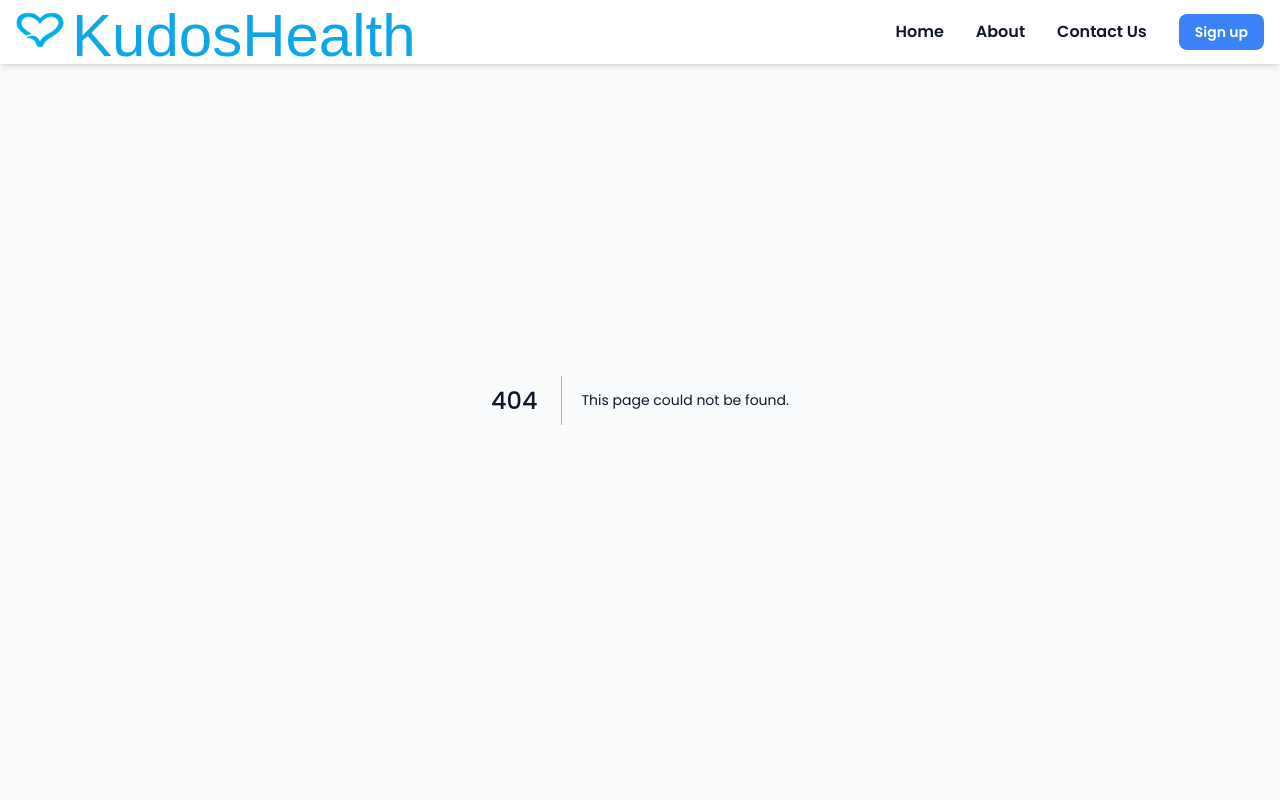
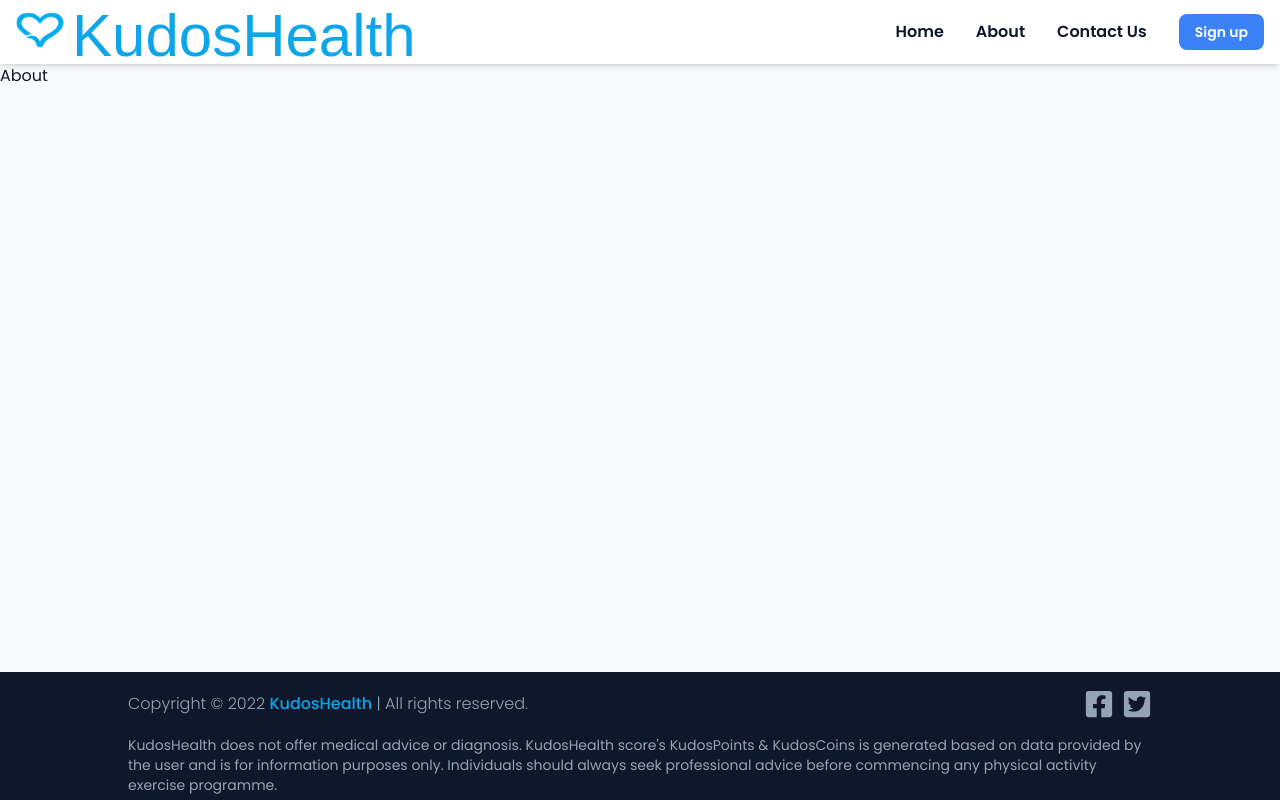
Before and after one commit to czekanskyy/kudos-health, a Next.js app: page /about in a window 1280 px wide. Before the commit this address had no page. Shown: the top 800 px of the page. Built offline with nearby package versions, Linux system fonts and the light colour scheme; a web font is replaced by a local one.

Commit message:
started working on about and contact pages

```diff
--- a/components/Header.jsx
+++ b/components/Header.jsx
@@ -23,7 +23,7 @@ const Header = () => {
           <Link href='/about'>
             <li>About</li>
           </Link>
-          <Link href='/contact'>
+          <Link href='/contact-us'>
             <li>Contact Us</li>
           </Link>
           <Link href='/plans'>
--- a/components/Plan.jsx
+++ b/components/Plan.jsx
@@ -10,7 +10,7 @@ const Plan = ({ children, planName, textClass, btnClass, price, coins, isFree })
   };
 
   return (
-    <div className='bg-white md:w-52 border border-gray-200 rounded-md flex flex-col gap-3 items-center p-6 transition-all shadow hover:shadow-md relative'>
+    <div className='bg-white md:w-52 border border-gray-200 rounded-md flex flex-col gap-3 items-center p-6 transition-all shadow hover:shadow-md relative cursor-default'>
       <h3 className={`text-2xl font-semibold ${textClass}`}>{planName}</h3>
       <hr className='w-2/3 bg-gray-200' />
       <p className='text-gray-500 text-xl font-medium'>€ {price.toLocaleString('ie-IE')}</p>
--- /dev/null
+++ b/pages/about/index.js
@@ -0,0 +1,9 @@
+const AboutPage = () => {
+  return (
+    <div className='mt-16'>
+      <p>About</p>
+    </div>
+  );
+};
+
+export default AboutPage;
--- /dev/null
+++ b/pages/contact-us/index.js
@@ -0,0 +1,5 @@
+const ContactUsPage = () => {
+  return <div className='mt-16'></div>;
+};
+
+export default ContactUsPage;
```
